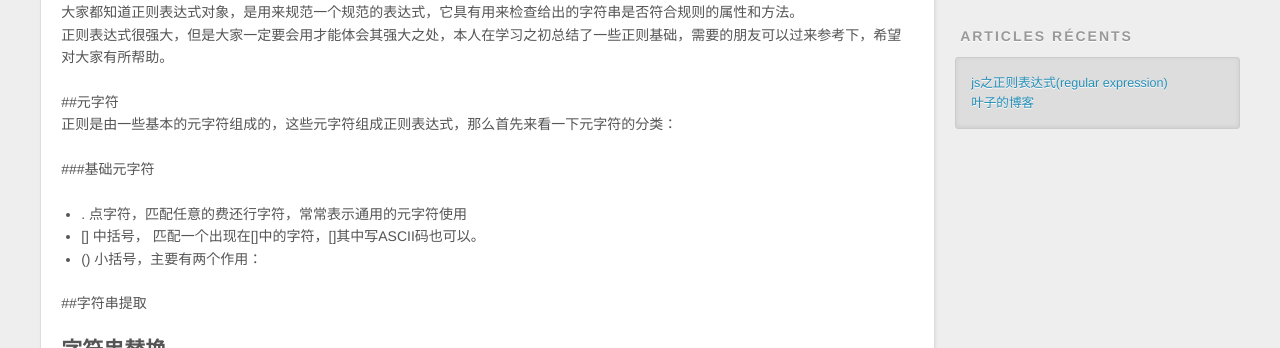
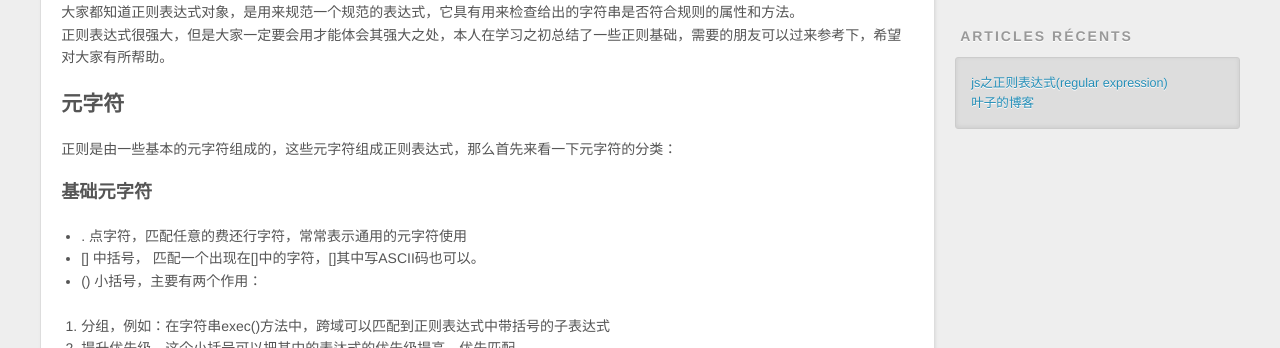
Before and after one commit to githubyezi/githubyezi.github.io, a plain HTML site: page 2017/02/10/js基础/index.html in a window 1280 px wide. Shown: the part 452-800 px from the top of the page. Drawn offline with nearby package versions, Linux system fonts and the light colour scheme.

Commit message:
Site updated: 2017-02-10 23:23:04

```diff
--- a/2017/02/10/js基础/index.html
+++ b/2017/02/10/js基础/index.html
@@ -6,27 +6,24 @@
   <title>js之正则表达式(regular expression) | 叶子</title>
   <meta name="viewport" content="width=device-width, initial-scale=1, maximum-scale=1">
   <meta name="description" content="大家都知道正则表达式对象，是用来规范一个规范的表达式，它具有用来检查给出的字符串是否符合规则的属性和方法。正则表达式很强大，但是大家一定要会用才能体会其强大之处，本人在学习之初总结了一些正则基础，需要的朋友可以过来参考下，希望对大家有所帮助。
-##元字符正则是由一些基本的元字符组成的，这些元字符组成正则表达式，那么首先来看一下元字符的分类：
-###基础元字符
-
-. 点字符，匹配任意的费还行字符，常">
+元字符正则是由一些基本的元字符组成的，这些元字符组成正则表达式，那么首先来看一下元字符的分类：
+基础元字符
+. 点字符，匹配任意的费还行字符，常常表示通用的">
 <meta property="og:type" content="article">
 <meta property="og:title" content="js之正则表达式(regular expression)">
 <meta property="og:url" content="http://yoursite.com/2017/02/10/js基础/index.html">
 <meta property="og:site_name" content="叶子">
 <meta property="og:description" content="大家都知道正则表达式对象，是用来规范一个规范的表达式，它具有用来检查给出的字符串是否符合规则的属性和方法。正则表达式很强大，但是大家一定要会用才能体会其强大之处，本人在学习之初总结了一些正则基础，需要的朋友可以过来参考下，希望对大家有所帮助。
-##元字符正则是由一些基本的元字符组成的，这些元字符组成正则表达式，那么首先来看一下元字符的分类：
-###基础元字符
-
-. 点字符，匹配任意的费还行字符，常">
-<meta property="og:updated_time" content="2017-02-10T15:15:04.023Z">
+元字符正则是由一些基本的元字符组成的，这些元字符组成正则表达式，那么首先来看一下元字符的分类：
+基础元字符
+. 点字符，匹配任意的费还行字符，常常表示通用的">
+<meta property="og:updated_time" content="2017-02-10T15:22:55.945Z">
 <meta name="twitter:card" content="summary">
 <meta name="twitter:title" content="js之正则表达式(regular expression)">
 <meta name="twitter:description" content="大家都知道正则表达式对象，是用来规范一个规范的表达式，它具有用来检查给出的字符串是否符合规则的属性和方法。正则表达式很强大，但是大家一定要会用才能体会其强大之处，本人在学习之初总结了一些正则基础，需要的朋友可以过来参考下，希望对大家有所帮助。
-##元字符正则是由一些基本的元字符组成的，这些元字符组成正则表达式，那么首先来看一下元字符的分类：
-###基础元字符
-
-. 点字符，匹配任意的费还行字符，常">
+元字符正则是由一些基本的元字符组成的，这些元字符组成正则表达式，那么首先来看一下元字符的分类：
+基础元字符
+. 点字符，匹配任意的费还行字符，常常表示通用的">
 
     <link rel="alternate" href="/atom.xml" title="叶子" type="application/atom+xml">
 
@@ -98,14 +95,19 @@
     <div class="article-entry" itemprop="articleBody">
 
         <p>大家都知道正则表达式对象，是用来规范一个规范的表达式，它具有用来检查给出的字符串是否符合规则的属性和方法。<br>正则表达式很强大，但是大家一定要会用才能体会其强大之处，本人在学习之初总结了一些正则基础，需要的朋友可以过来参考下，希望对大家有所帮助。</p>
-<p>##元字符<br>正则是由一些基本的元字符组成的，这些元字符组成正则表达式，那么首先来看一下元字符的分类：</p>
-<p>###基础元字符</p>
-<ul>
+<h2 id="元字符"><a href="#元字符" class="headerlink" title="元字符"></a>元字符</h2><p>正则是由一些基本的元字符组成的，这些元字符组成正则表达式，那么首先来看一下元字符的分类：</p>
+<h3 id="基础元字符"><a href="#基础元字符" class="headerlink" title="基础元字符"></a>基础元字符</h3><ul>
 <li>. 点字符，匹配任意的费还行字符，常常表示通用的元字符使用</li>
 <li>[] 中括号， 匹配一个出现在[]中的字符，[]其中写ASCII码也可以。</li>
 <li>() 小括号，主要有两个作用：</li>
 </ul>
-<p>##字符串提取</p>
+<ol>
+<li>分组，例如：在字符串exec()方法中，跨域可以匹配到正则表达式中带括号的子表达式</li>
+<li>提升优先级，这个小括号可以把其中的表达式的优先级提高，优先匹配</li>
+</ol>
+<ul>
+<li><h2 id="字符串提取"><a href="#字符串提取" class="headerlink" title="字符串提取"></a>字符串提取</h2></li>
+</ul>
 <h2 id="字符串替换"><a href="#字符串替换" class="headerlink" title="字符串替换"></a>字符串替换</h2>
 
     </div>
```
Also changed, not shown: index.html (+9 -4 lines).
